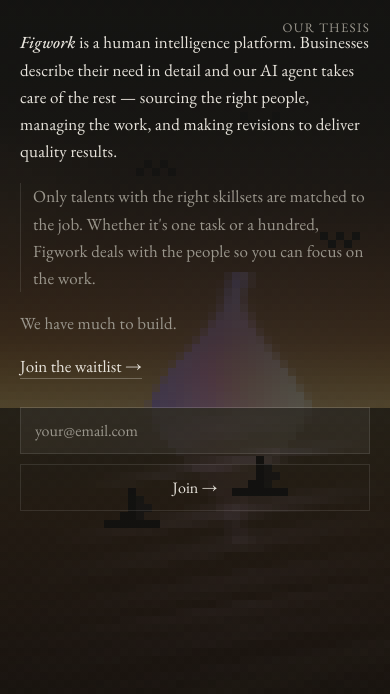
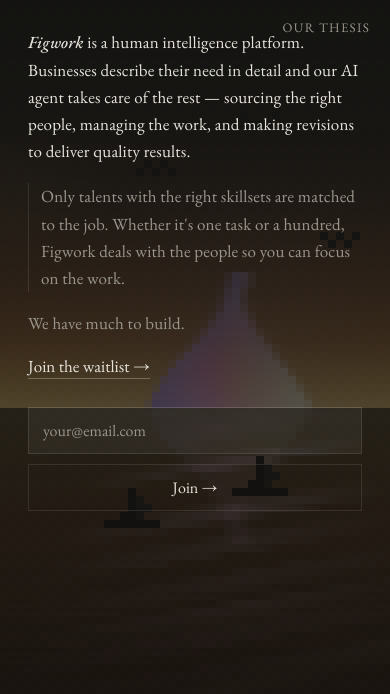
Before and after one commit to exexexll/Figwork.info, a website: page index.html in a window 390 px wide. Drawn offline with nearby package versions, Linux system fonts and the light colour scheme.

Commit message:
Increase mobile side margins for shorter line length

```diff
--- a/style.css
+++ b/style.css
@@ -362,8 +362,8 @@ footer {
   }
 
   .content-card {
-    margin-left: 20px;
-    margin-right: 20px;
+    margin-left: 28px;
+    margin-right: 28px;
     padding: 80px 0 36px; /* top padding to clear fixed nav */
     max-width: 100%;
   }
```
